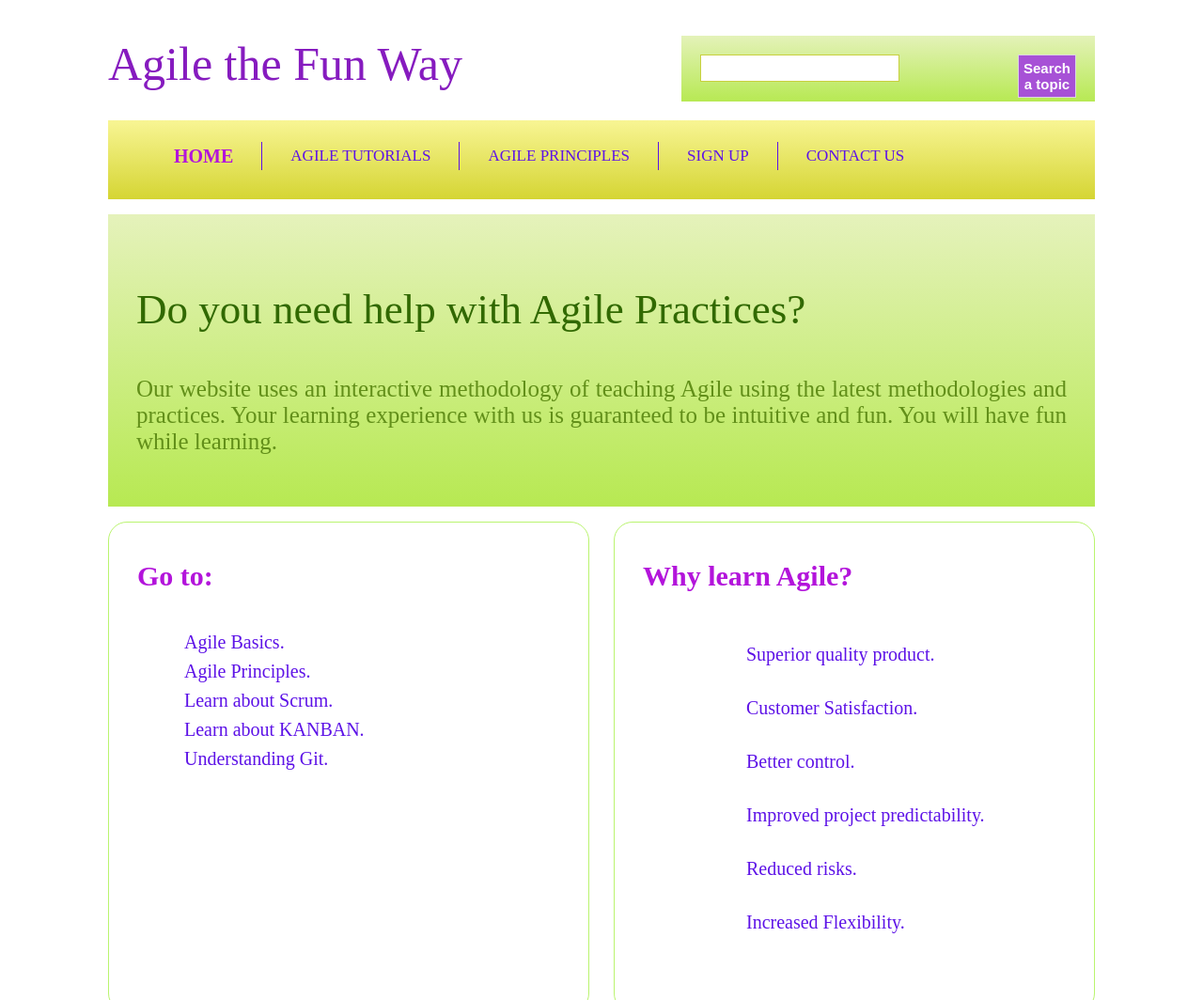
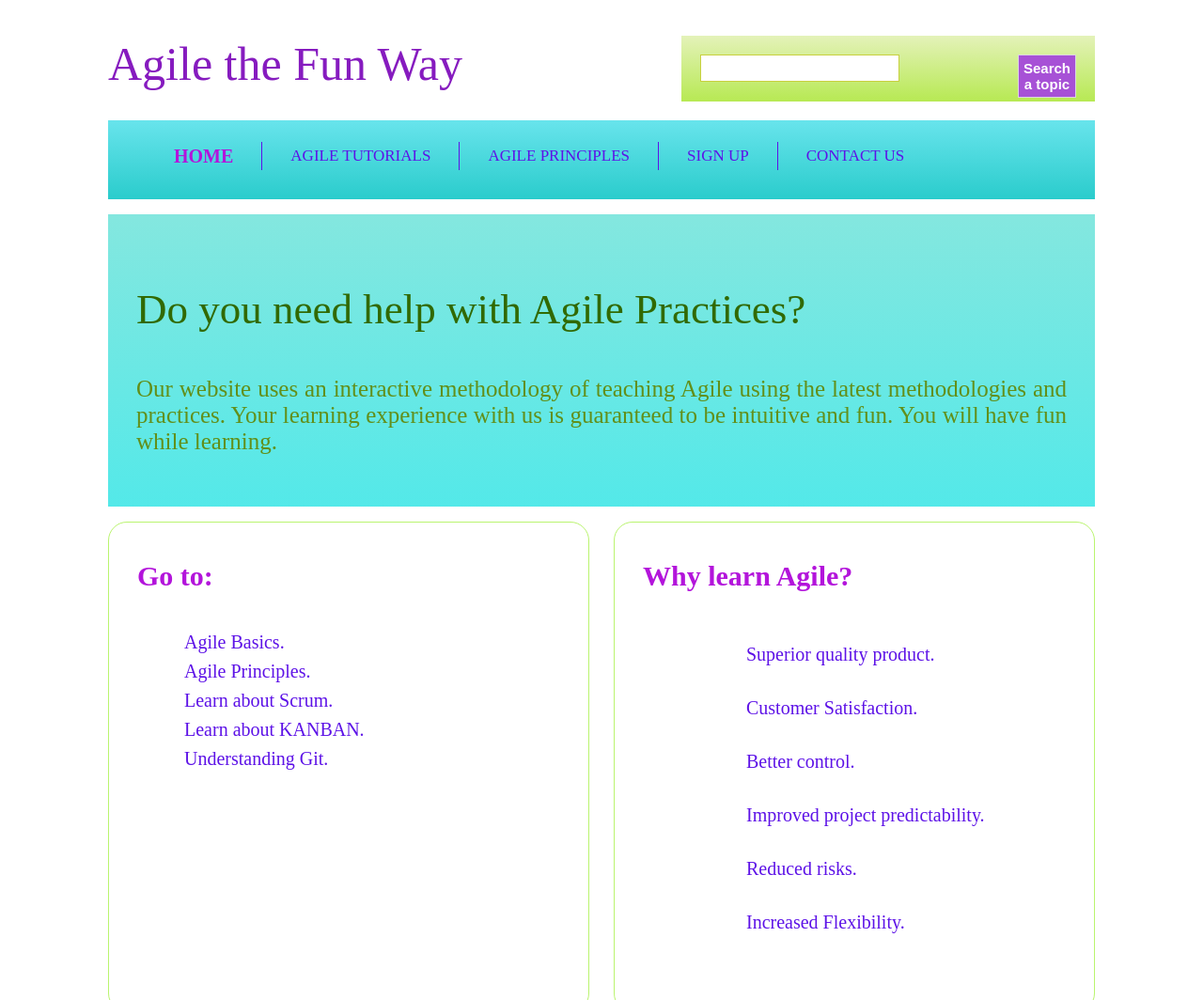
Before and after one commit to harathichukkala/DBSWorkshop2022, a plain HTML site: page index.html in a window 1280 px wide. Shown: the top 1064 px of the page at 94% size. Drawn offline with Linux system fonts and the light colour scheme.

Commit message:
modified styles.css

```diff
--- a/styling.css
+++ b/styling.css
@@ -63,10 +63,10 @@ h1 a {
 
 #menu {
     height: 70px;
-    background: linear-gradient(#F8F594, #D5D533);
-    background: -webkit-linear-gradient(#F8F594, #D5D533);
-    background: -o-linear-gradient(#F8F594, #D5D533);
-    background: -moz-linear-gradient(#F8F594, #D5D533);
+    background: linear-gradient(#68e4ec, #2acccc);
+    background: -webkit-linear-gradient(#68e4ec, #2acccc);
+    background: -o-linear-gradient(#68e4ec, #2acccc);
+    background: -moz-linear-gradient(#68e4ec, #2acccc);
     padding: 7px 0;
 }
 
@@ -106,10 +106,10 @@ ul {
 }
 
 #introduction {
-    background: linear-gradient(#E5F2BB, #B7E952);
-    background: -webkit-linear-gradient(#E5F2BB, #B7E952);
-    background: -o-linear-gradient(#E5F2BB, #B7E952);
-    background: -moz-linear-gradient(#E5F2BB, #B7E952);
+    background: linear-gradient(#84e7df, hsl(180, 77%, 62%));
+    background: -webkit-linear-gradient(#84e7df, hsl(180, 77%, 62%));
+    background: -o-linear-gradient(#84e7df, hsl(180, 77%, 62%));
+    background: -moz-linear-gradient(#84e7df, hsl(180, 77%, 62%));
     padding: 30px;
     margin: 16px 0;
 }
```
